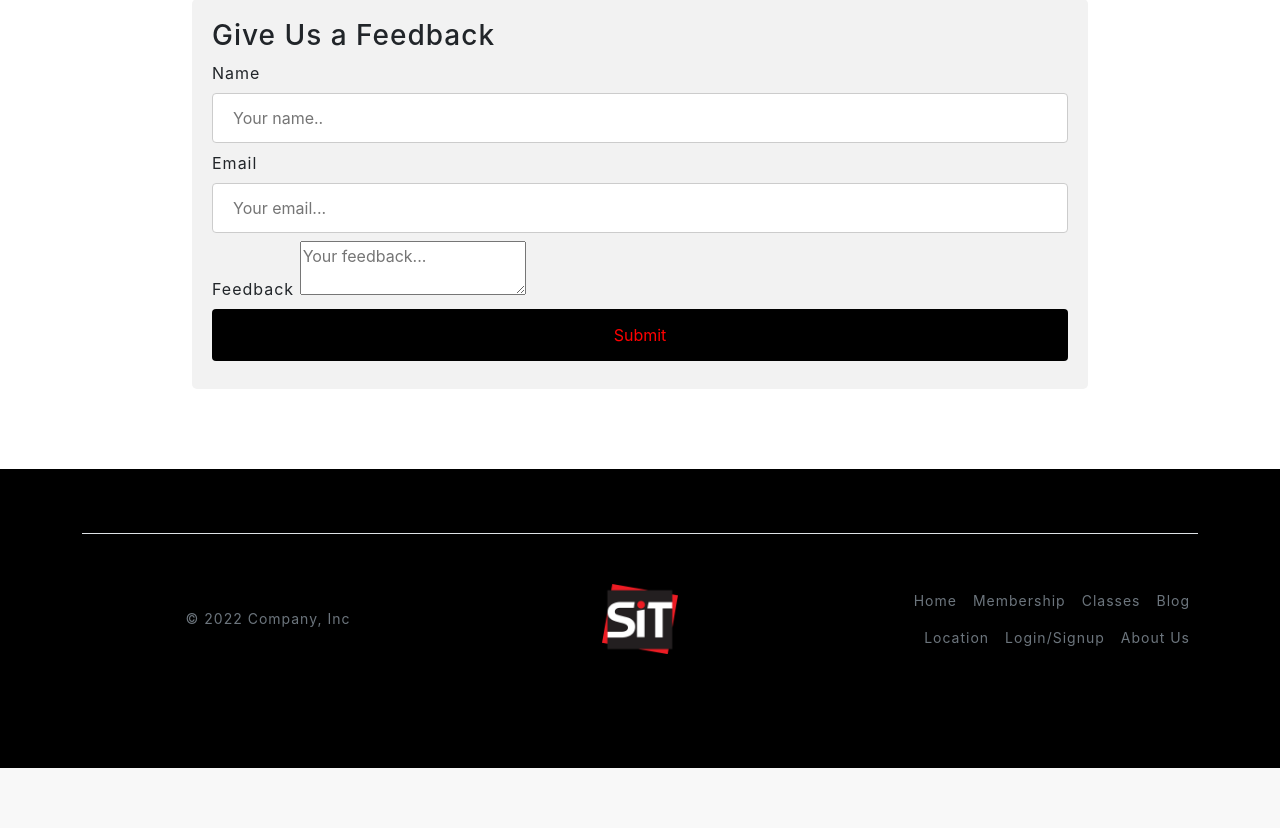
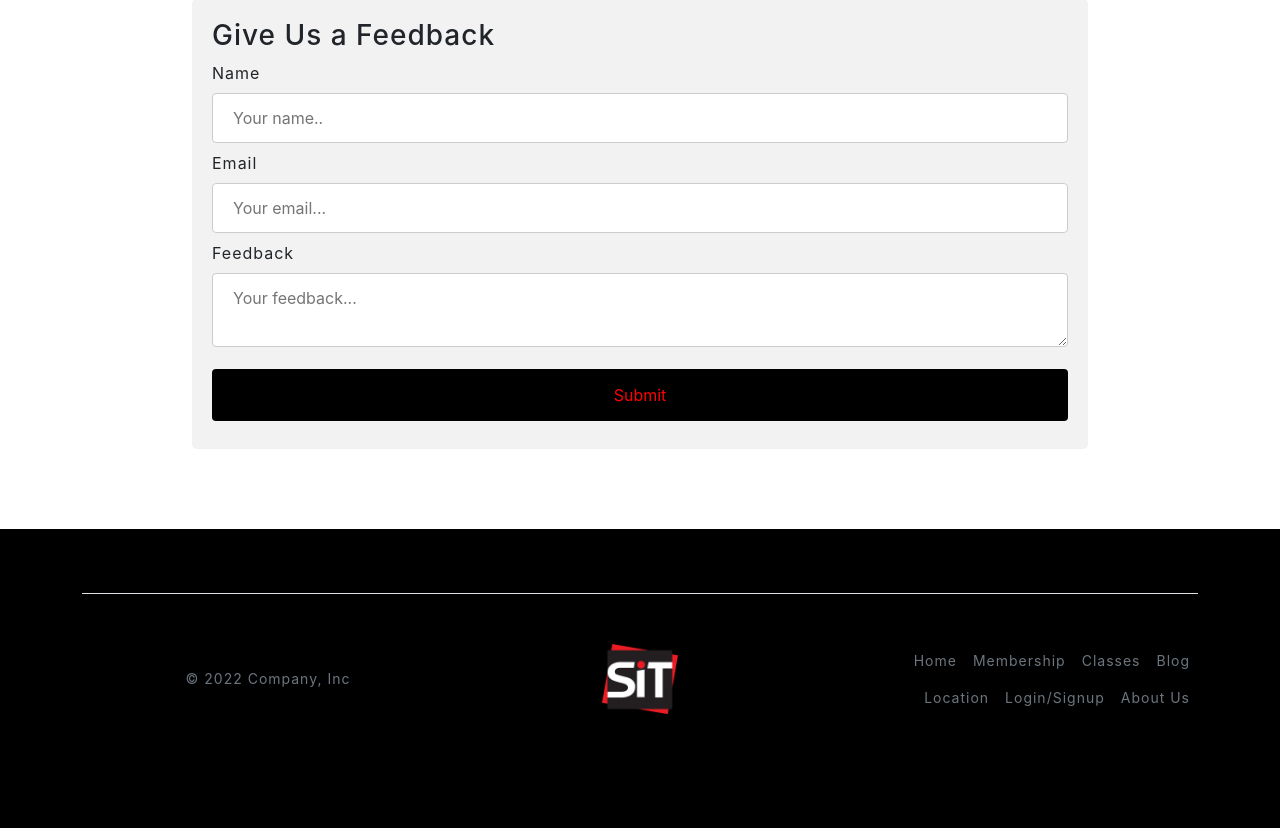
Before and after one commit to hxijxe/websysproject, a PHP site: the page made by source files/about_us.php in a window 1280 px wide. Shown: the part 1365-2193 px from the top of the page. Before the commit the page ends 2133 px from the top, so only its background shows below. Run offline with PHP 8.4, Linux system fonts and the light colour scheme; some libraries are stand-ins or nearby versions.

Commit message:
updated aboutus

```diff
--- a/source files/css/aboutus.css
+++ b/source files/css/aboutus.css
@@ -35,7 +35,7 @@
     box-sizing: border-box;
   }
 
-  .askaqns #question{
+  .askaqns #feedback{
     width: 100%;
     padding: 12px 20px;
     margin: 8px 0;
```
